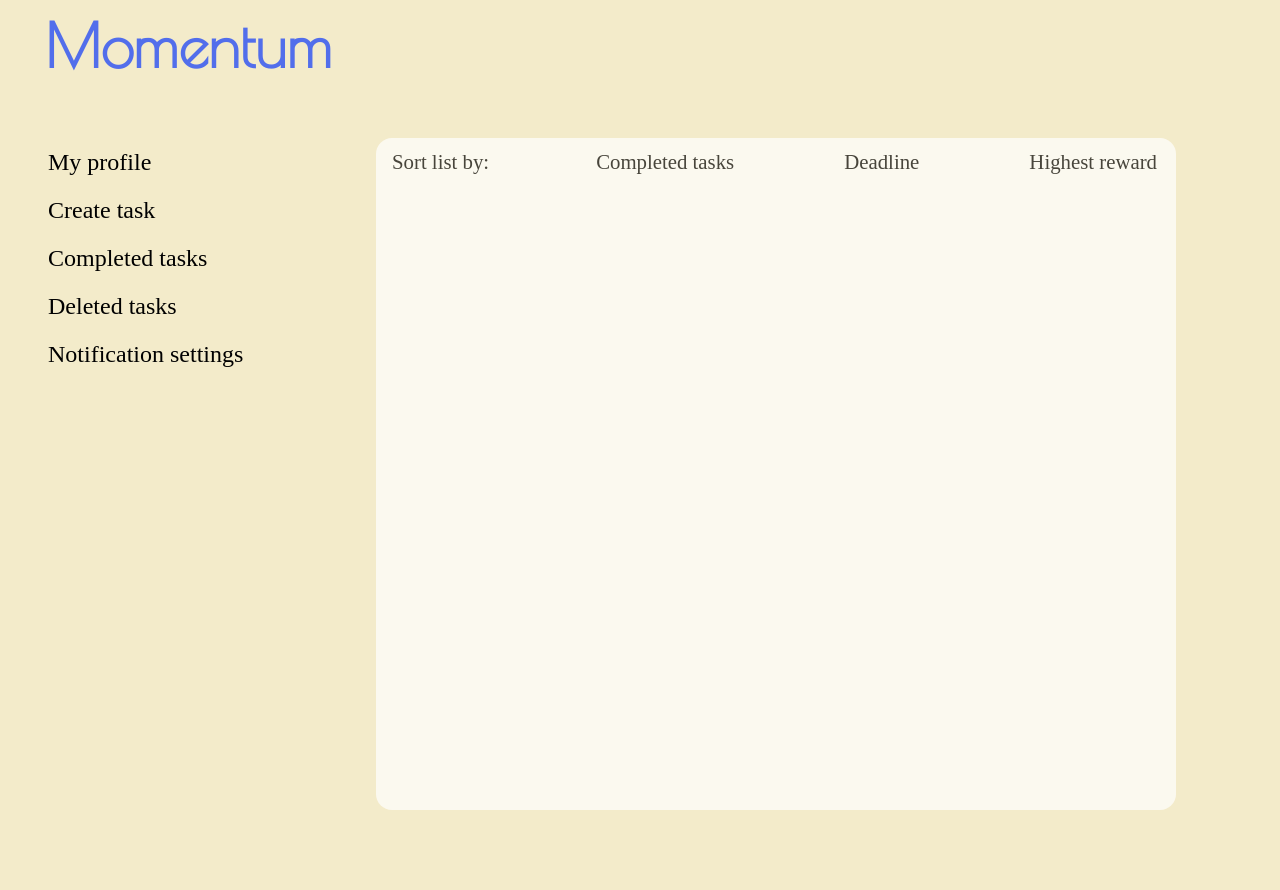
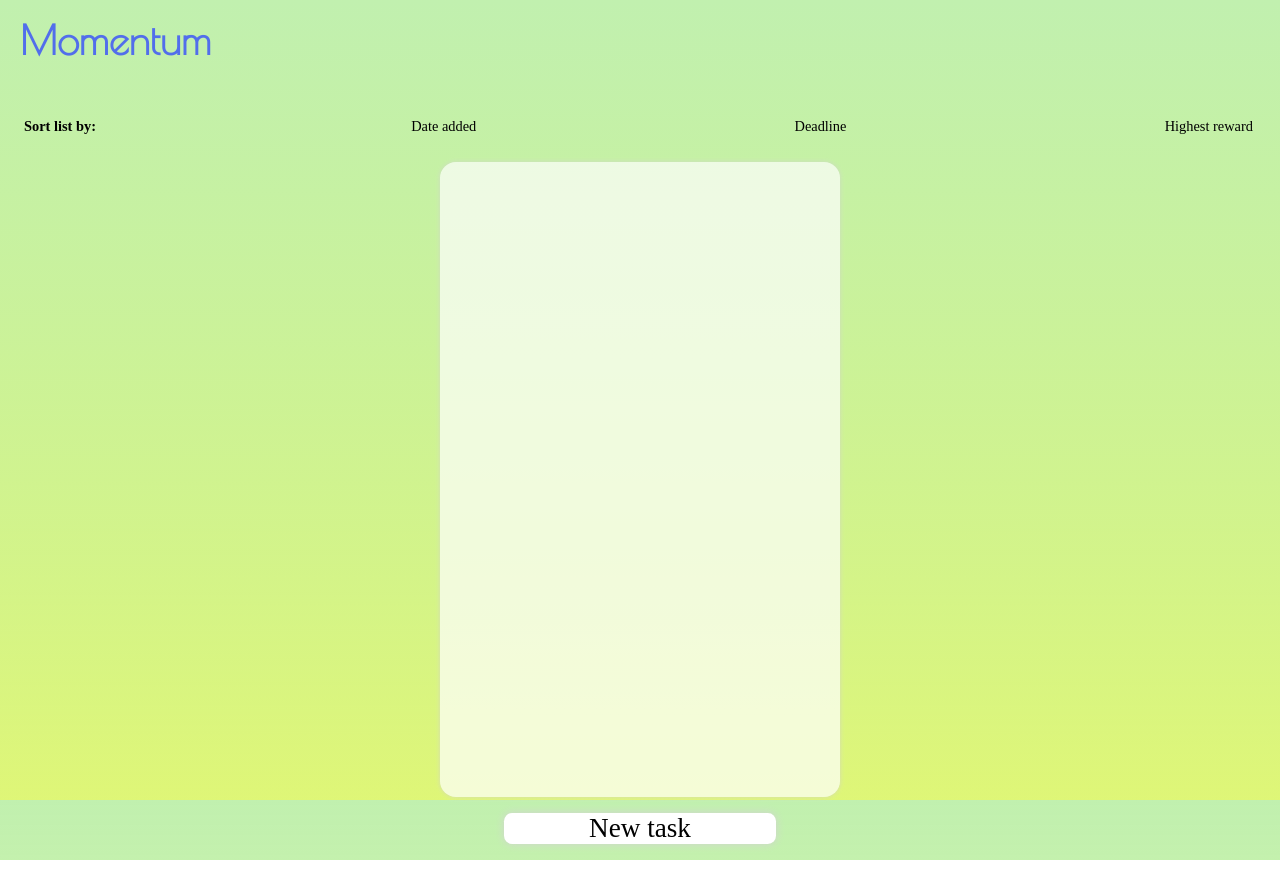
Before and after one commit to CarlWiren90/taskManager, a website built with Vite: page taskManager/index.html in a window 1280 px wide. After the commit the page ends 860 px from the top, so only its background shows below. Built offline with nearby package versions, Linux system fonts and the light colour scheme; a web font is replaced by a local one.

Commit message:
UI Update

```diff
--- a/taskManager/index.html
+++ b/taskManager/index.html
@@ -17,22 +17,25 @@
     </header>
 
     <main id="app">
-      <section class="menu-container">
+<!--       <section class="menu-container">
         <button class="menu-button button-my-profile">My profile</button>
         <button class="menu-button button-create-task">Create task</button>
         <button class="menu-button button-completed-task">Completed tasks</button>
         <button class="menu-button button-deleted-task">Deleted tasks</button>
         <button class="menu-button button-notification-settings">Notification settings</button>
+      </section>   -->
+
+      <section class="task-manager-nav">
+        <h2 class="task-manager-nav-heading">Sort list by:</h2>
+        <button class="task-manager-button button-sort-date-added">Date added</button>
+        <button class="task-manager-button button-sort-deadline">Deadline</button>
+        <button class="task-manager-button button-sort-highest-reward">Highest reward</button>
       </section>
 
       <section class="task-manager-container">
-        <section class="task-manager-nav">
-          <h2 class="task-manager-nav-heading">Sort list by:</h2>
-          <button class="task-manager-button button-sort-completed">Completed tasks</button>
-          <button class="task-manager-button button-sort-deadline">Deadline</button>
-          <button class="task-manager-button button-sort-highest-reward">Highest reward</button>
-        </section>
       </section>
+
+      <button class="new-task-button">New task</button>
 
 
     </main>
--- a/taskManager/src/modules/newTaskModule.ts
+++ b/taskManager/src/modules/newTaskModule.ts
@@ -4,14 +4,16 @@ export interface task {
     taskId: number,
     taskReward: number,
     taskCategory: string,
+    taskDate: Date,
 }
 
-export const createTask = (name: string, Id: number, reward: number, category: string) => {
+export const createTask = (name: string, Id: number, reward: number, category: string, date: Date) => {
     const task: task = {
         taskName: name,
         taskId: Id,
         taskReward: reward,
         taskCategory: category,
+        taskDate: date,
     }
     return task;
 }
--- a/taskManager/src/modules/taskManagerModule.ts
+++ b/taskManager/src/modules/taskManagerModule.ts
@@ -1,2 +1,8 @@
 import { createTask } from "./newTaskModule";
 import { taskItemsList } from "./taskItemsListModule";
+
+export const taskManagerContainer = document.querySelector('.task-manager-container') as HTMLDivElement;
+
+const renderTasks = (): void => {
+
+}
--- a/taskManager/style.css
+++ b/taskManager/style.css
@@ -7,19 +7,20 @@
 html, body {
   height: 100%;
   width: 100%;
-  background-color: rgb(243, 235, 202);
+  background: linear-gradient(to bottom, rgb(193, 240, 175), rgba(219, 245, 104, 0.685));
 }
 
 header {
   font-family: 'Poiret One';
   color: rgb(82, 110, 235);
   font: bolder;
-  font-size: 30px;
+  font-size: 20px;
   height: 3em;
   width: 100%;
   display: flex;
   align-items: center;
-  padding-left: 1.5em;
+  padding-left: 1em;
+  padding-top: 1em;
 }
 
 /* header h1 {
@@ -29,20 +30,21 @@ header {
 #app {
   width: 100%;
   height: 100%;
-  padding: 3em;
+  padding: 1em;
   display: flex;
-  justify-content: flex-start;
-  gap: 3em;
+  gap: 1em;
+  flex-direction: column;
+  align-items: center;
 }
 
 .task-manager-container {
-  width: 50em;
+  width: 25em;
   height: 42em;
   background-color: white;
   opacity: 0.7;
   border-radius: 1em;
-/*   box-shadow: 0px 0px 2px 0px black;
- */}
+  box-shadow: 0px 0px 5px 0px lightgray;
+}
 
 .menu-container {
   display: flex;
@@ -65,31 +67,45 @@ header {
 
 .task-manager-nav {
   width: 100%;
-  height: 3em;
+  height: 6em;
   display: flex;
-  padding: 1em;
+  padding: 0.5em;
   font-family: 'Poppins';
   justify-content: space-between;
   align-items: center;
+  padding-top: 3em;
+  margin-top: -1.5em;
 }
 
 .task-manager-nav-heading {
-  font-weight: 500;
-  font-size: 1.3rem;
-
+  font-weight: 600;
+  font-size: 0.9rem;
+  padding-top: 1em;
 
 }
 
 .task-manager-button {
-  font-size: 1.3rem;
+  font-size: 0.9rem;
   border: none;
-  font-weight: 300;
+  font-weight: 400;
   font-family: 'Poppins';
   background-color: transparent;
   border-radius: 10px;
   padding: 3px;
+  padding-top: 1.2em;
 }
 
 .task-manager-button:hover {
-  background-color: wheat;
+  cursor: pointer;
 }
+
+.new-task-button {
+  font-family: 'Poppins';
+  width: 10em;
+  font-size: 1.7rem;
+  background-color: white;
+  border: none;
+  border-radius: 0.3em;
+  font-weight: 300;
+  box-shadow: 0px 0px 8px 0px lightgray;
+}
```
